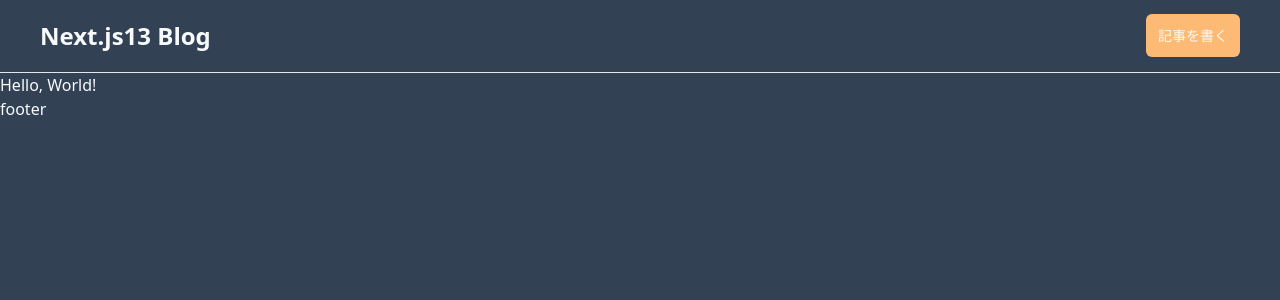
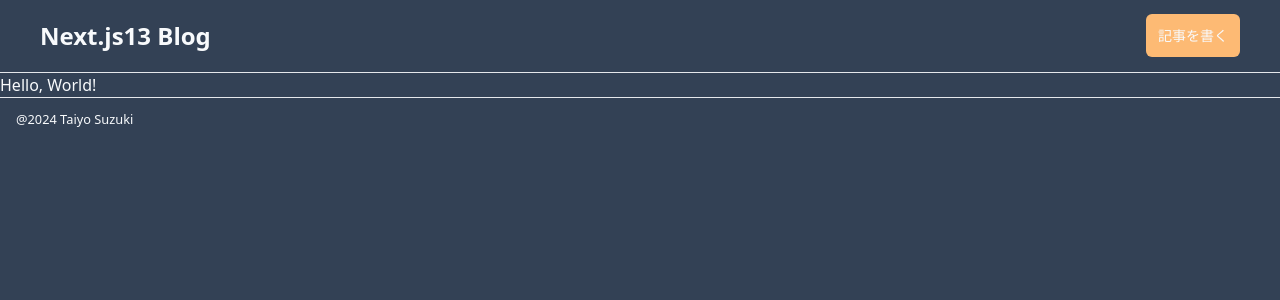
Before and after one commit to taiyo914/next13-blog, a Next.js app: page / in a window 1280 px wide. Shown: the top 300 px of the page. Built offline with nearby package versions, Linux system fonts and the light colour scheme.

Commit message:
フッターを作成

```diff
--- a/src/app/layout.tsx
+++ b/src/app/layout.tsx
@@ -1,6 +1,7 @@
 import './globals.css'
 import type { Metadata } from 'next'
 import Header from './Header'
+import Footer from './Footer'
 
 export const metadata: Metadata = {
   title: 'Next.js13 Blog',
@@ -17,7 +18,7 @@ export default function RootLayout({
       <body className='container mx-auto bg-slate-700 text-slate-50'>
         <Header/>
         {children}
-        <footer>footer</footer>
+        <Footer/>
       </body>
     </html>
   )
```
